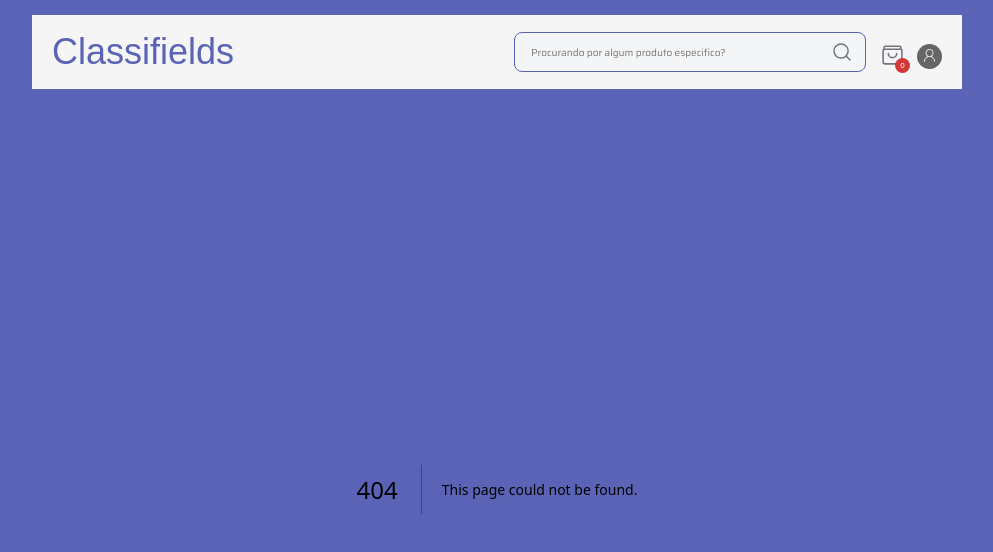
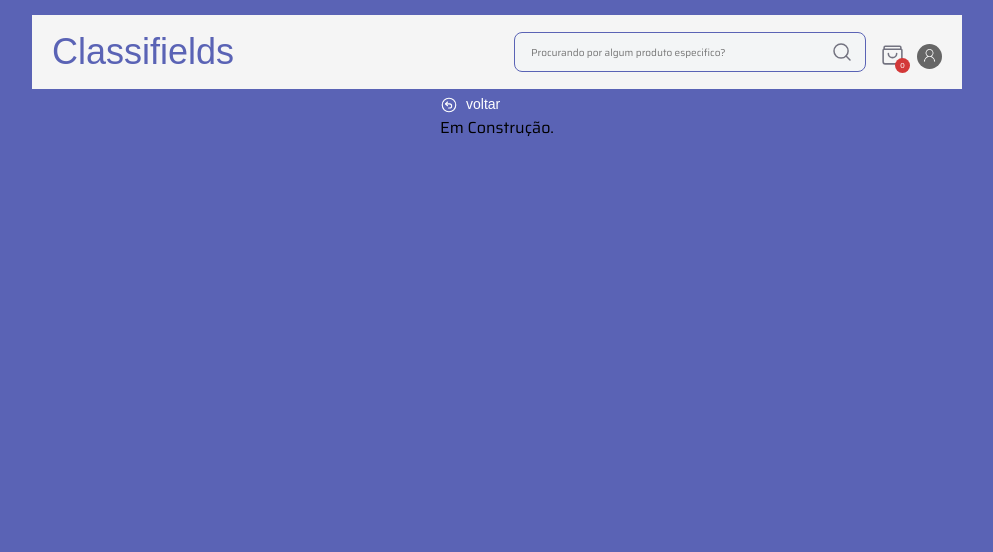
Before and after one commit to rodrigoSouza1984/REACT-NEXT-e-comerce, a Next.js app: page /pages/cart in a window 1280 px wide. Before the commit this address had no page. Shown: the top 552 px of the page, without its empty margins (143-1136 px from the left). Built offline with nearby package versions, Linux system fonts and the light colour scheme; a web font is replaced by a local one.

Commit message:
feat: close modal cart with clicks

```diff
--- /dev/null
+++ b/src/app/pages/cart/page.tsx
@@ -0,0 +1,22 @@
+"use client"
+
+import { BackBtn } from "@/components/back-button/back-button";
+import styled from "styled-components";
+
+const Container = styled.div`
+    display: flex;
+    align-items: flex-start;
+    justify-content: start;
+    flex-direction: column;
+    padding-top: 5px;
+    height:100%;
+`
+
+export default function CartPage() {
+    return (
+        <Container>
+            <BackBtn navigate="/" />
+            <p>Em Construção.</p>
+        </Container>
+    );
+}
--- a/src/components/all-aplication/header/header-bar.tsx
+++ b/src/components/all-aplication/header/header-bar.tsx
@@ -260,7 +260,7 @@ export function Header(props: HeaderProps) {
                         <div onClick={openModalCart}>
                             <CartControl />
                         </div>
-                        {modalCart && <CartMenuModal />}
+                        {modalCart && <CartMenuModal onCloseModal={() => setModalCart(false)} />}
                     </CartControlWithModal>
 
                     <AvatarWithModal>
--- a/src/components/all-aplication/header/header-components/cart-modal-items.tsx
+++ b/src/components/all-aplication/header/header-components/cart-modal-items.tsx
@@ -14,6 +14,7 @@ import { CartWithoutProduct } from "@/components/cart-purchase/cart-without-prod
 import { useCart } from "@/contexts/cart-context";
 
 interface CartModalProps {
+    onCloseModal: () => void;
 }
 
 const MenuContainer = styled.div`
@@ -138,13 +139,12 @@ const ButtonAddMoreProducts = styled.button`
 
 
 export function CartMenuModal(props: CartModalProps) {
-
     const router = useRouter();
-    //const [cartItems, setCartItems] = useState(getFromLocalStorage("purchase") || {})
     const { purchaseStorage, setPurchaseStorage } = usePurchaseStorageContext();
     const { updateCartCount } = useCart();
 
     const handleNavigate = (routerUrl: string) => {
+        props.onCloseModal();
         router.push(routerUrl)
     }
 
@@ -180,7 +180,7 @@ export function CartMenuModal(props: CartModalProps) {
 
     return (
         purchaseStorage && purchaseStorage.productsCart && purchaseStorage.productsCart.length === 0 ? (
-            <MenuContainerCartWithoutItems><CartWithoutProduct/></MenuContainerCartWithoutItems>
+            <MenuContainerCartWithoutItems><CartWithoutProduct /></MenuContainerCartWithoutItems>
         ) : (
             <MenuContainer>
                 <h1>{`Itens no Carrinho (${purchaseStorage && purchaseStorage.productsCart && purchaseStorage.productsCart.length > 0 ? purchaseStorage.productsCart.length : 0})`}</h1>
@@ -199,8 +199,8 @@ export function CartMenuModal(props: CartModalProps) {
 
                 <CartResumePurchase />
 
-                <ButtonNavigateCart><div>Ir Para o Carrinho</div></ButtonNavigateCart>
-                <ButtonAddMoreProducts><div>Escolher Mais Produtos</div></ButtonAddMoreProducts>
+                <ButtonNavigateCart onClick={() => handleNavigate("/pages/cart")}><div>Ir Para o Carrinho</div></ButtonNavigateCart>
+                <ButtonAddMoreProducts onClick={() => handleNavigate("/")}><div>Escolher Mais Produtos</div></ButtonAddMoreProducts>
             </MenuContainer>
         )
     );
--- a/src/components/list-product/product-list.tsx
+++ b/src/components/list-product/product-list.tsx
@@ -41,11 +41,12 @@ const ListContainer = styled.div`
     width: 100%;
     max-width: 100%;
     background-color: var(--custom-purple-classifield);
-    margin-top: 0px;
+    margin-top: 10px;
 
     @media (min-width: ${props => props.theme.celPhoneBreakPointSmaller}){//aki
         grid-template-columns: repeat(2, minmax(20%, 1fr));
         grid-gap: 20px;
+         margin-top: 15px;
     }
 
     @media (min-width: ${props => props.theme.celPhoneBreakPoint}){//aki
--- a/src/components/product-detail/product-info-add-cart/product-info-add-cart.tsx
+++ b/src/components/product-detail/product-info-add-cart/product-info-add-cart.tsx
@@ -299,7 +299,10 @@ export function ProductInfoAddCart(props: ProductInfoAddCartProps) {
             subTotalWithDescount_in_cents: 0,
         });
 
-        const existingIndex = cart.productsCart.findIndex((item: any) => item.id === product.id);
+        // Garante que productsCart seja um array antes de usar findIndex
+        const productsCart = Array.isArray(cart.productsCart) ? cart.productsCart : [];
+
+        const existingIndex = productsCart.findIndex((item: any) => item.id === product.id);
 
         // Se o produto já está no carrinho
         if (existingIndex !== -1) {
```
